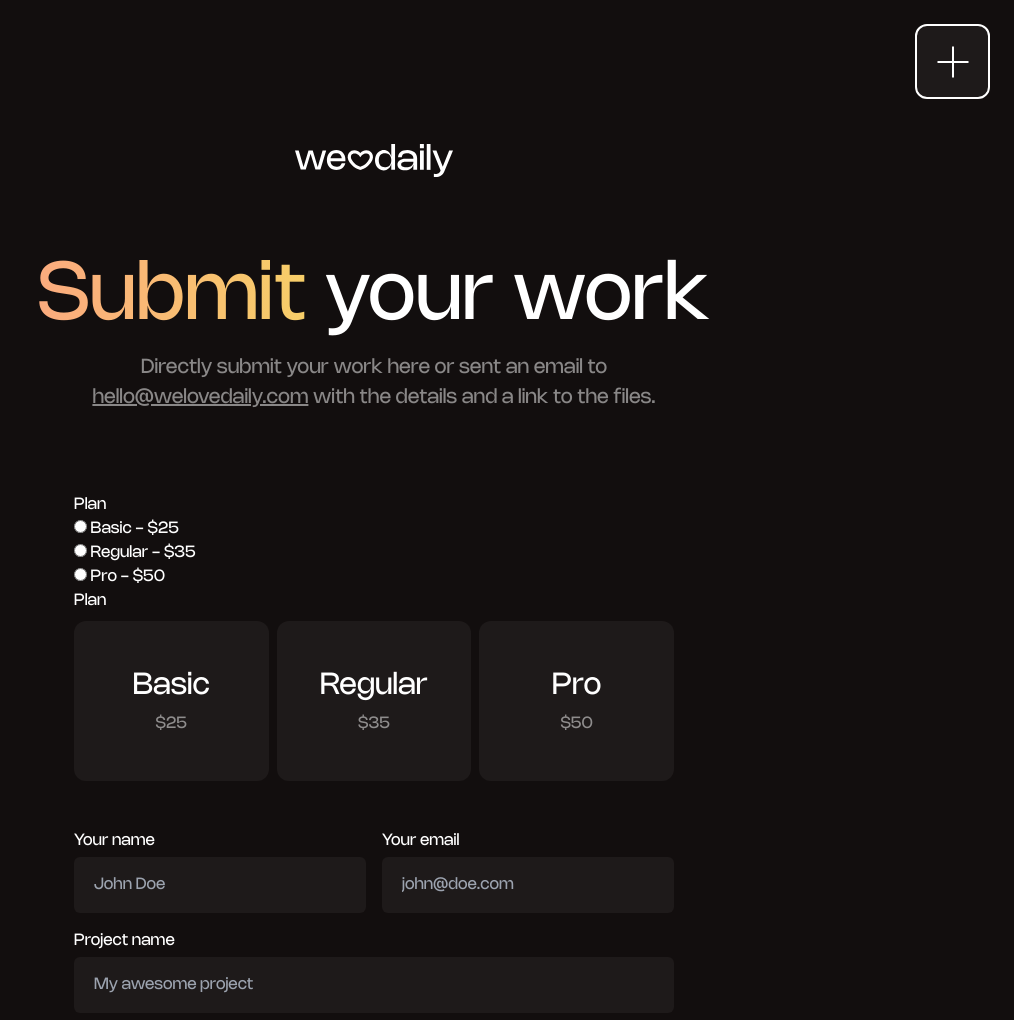
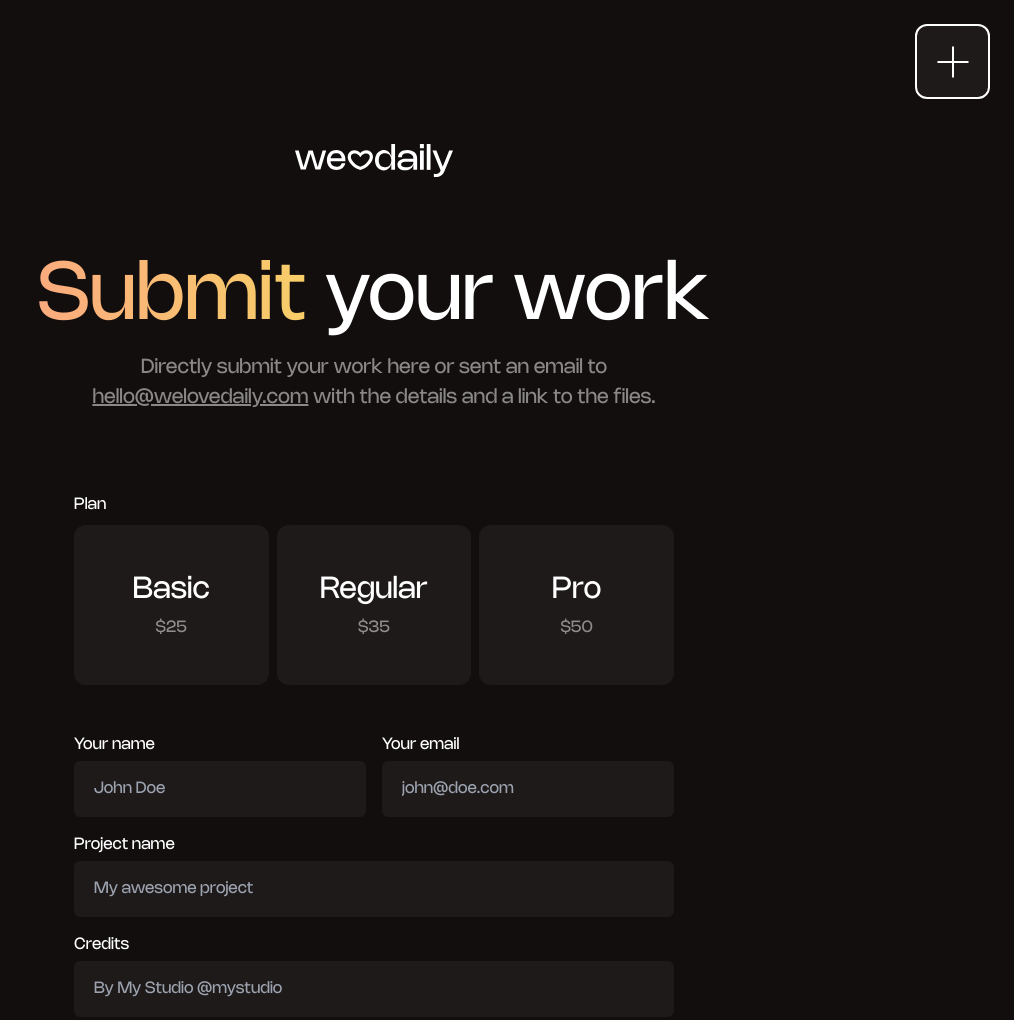
Before and after one commit to ivangarcia82/welovedaily, an Astro site: page /submit in a window 1280 px wide. Shown: the top 1020 px of the page, without its empty margins (266-1280 px from the left). Built offline with nearby package versions, Linux system fonts and the light colour scheme; Astro itself is replaced by a stand-in of ours.

Commit message:
Update submit.astro

```diff
--- a/src/pages/submit.astro
+++ b/src/pages/submit.astro
@@ -20,57 +20,37 @@ import Layout from '../layouts/Layout.astro';
 			action="/success">
 
 
-				<fieldset>
-				<legend>Plan</legend>
+				<fieldset class="grid grid-cols-3 mb-12 gap-2 pt-2">
+				<legend class="col-span-3">Plan</legend>
 				<p>
 				  <label>
-					<input type="radio" name="plan" value="Basic - $25"> Basic - $25
+					<input type="radio" name="plan" value="Basic - $25" class="peer hidden" required>
+					<span class="text-base lg:text-md block cursor-pointer select-none rounded-xl pt-8 pb-6 lg:pt-12 lg:pb-10 bg-darkgrey text-center peer-checked:bg-white transition peer-checked:text-black border-2 border-transparent hover:border-white">
+						Basic
+						<span class="text-sm font-normal opacity-50 block mt-2">$25</span>
+					</span>
 				  </label>
 				</p>
 				<p>
 				  <label>
-					<input type="radio" name="plan" value="Regular - $25"> Regular - $35
+					<input type="radio" name="plan" value="Regular - $25" class="peer hidden" required>
+					<span class="text-base lg:text-md block cursor-pointer select-none rounded-xl pt-8 pb-6 lg:pt-12 lg:pb-10 bg-darkgrey text-center peer-checked:bg-white transition peer-checked:text-black border-2 border-transparent hover:border-white">
+						Regular
+						<span class="text-sm font-normal opacity-50 block mt-2">$35</span>
+					</span>
 				  </label>
 				</p>
 				<p>
 					<label>
-					  <input type="radio" name="plan" value="Pro - $50"> Pro - $50
+					  <input type="radio" name="plan" value="Pro - $50" class="peer hidden" required>
+					  <span class="text-base lg:text-md block cursor-pointer select-none rounded-xl pt-8 pb-6 lg:pt-12 lg:pb-10 bg-darkgrey text-center peer-checked:bg-white transition peer-checked:text-black border-2 border-transparent hover:border-white">
+						Pro
+						<span class="text-sm font-normal opacity-50 block mt-2">$50</span>
+					  </span>
 					</label>
 				  </p>
 			  </fieldset>
 
-				<fieldset>
-				<legend>Plan</legend>
-				<div class="grid grid-cols-3 mb-12 gap-2 pt-2">
-					<div>
-						<label for="Basic">
-							<input type="radio" value="Basic - $25" name="plan_old" id="Basic" class="peer hidden" required />
-							<div class="text-base lg:text-md block cursor-pointer select-none rounded-xl pt-8 pb-6 lg:pt-12 lg:pb-10 bg-darkgrey text-center peer-checked:bg-white transition peer-checked:text-black border-2 border-transparent hover:border-white">
-								Basic
-								<span class="text-sm font-normal opacity-50 block mt-2">$25</span>
-							</div>
-						</label>
-					</div>
-					<div>
-						<label for="Regular">
-							<input type="radio" value="Regular - $35" name="plan_old" id="Regular" class="peer hidden" required />
-							<div class="text-base lg:text-md block cursor-pointer select-none rounded-xl pt-8 pb-6 lg:pt-12 lg:pb-10 bg-darkgrey text-center peer-checked:bg-white transition peer-checked:text-black border-2 border-transparent hover:border-white">
-								Regular
-								<span class="text-sm font-normal opacity-50 block mt-2">$35</span>
-							</div>
-						</label>
-					</div>
-					<div>
-						<label for="Pro">
-							<input type="radio" value="Pro - $50" name="plan_old" id="Pro" class="peer hidden" required />
-							<div class="text-base lg:text-md block cursor-pointer select-none rounded-xl pt-8 pb-6 lg:pt-12 lg:pb-10 bg-darkgrey text-center peer-checked:bg-white transition peer-checked:text-black border-2 border-transparent hover:border-white">
-								Pro
-								<span class="text-sm font-normal opacity-50 block mt-2">$50</span>
-							</div>
-						</label>
-					</div>
-				</div>
-				</fieldset>
 
 
 				<div class="flex w-full gap-4">
```
